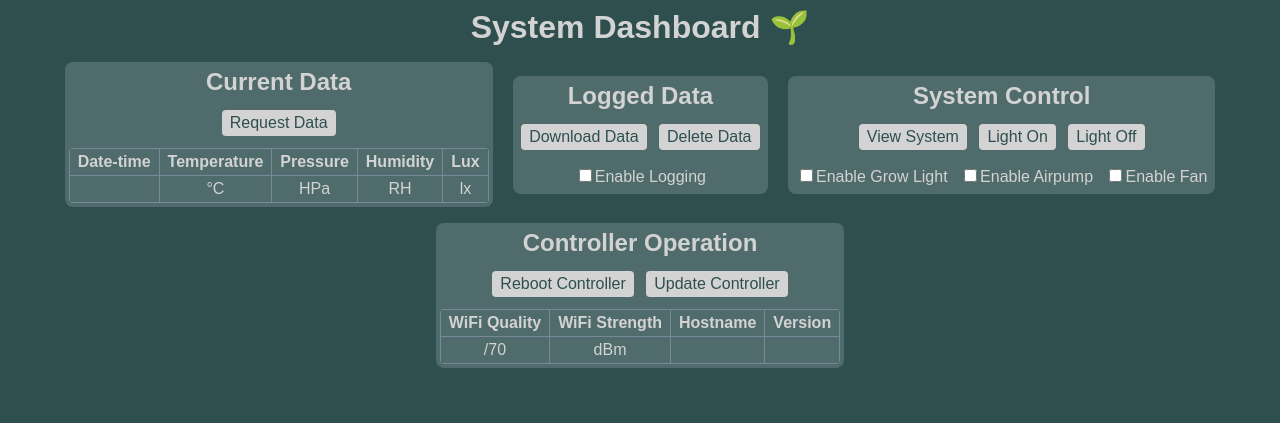
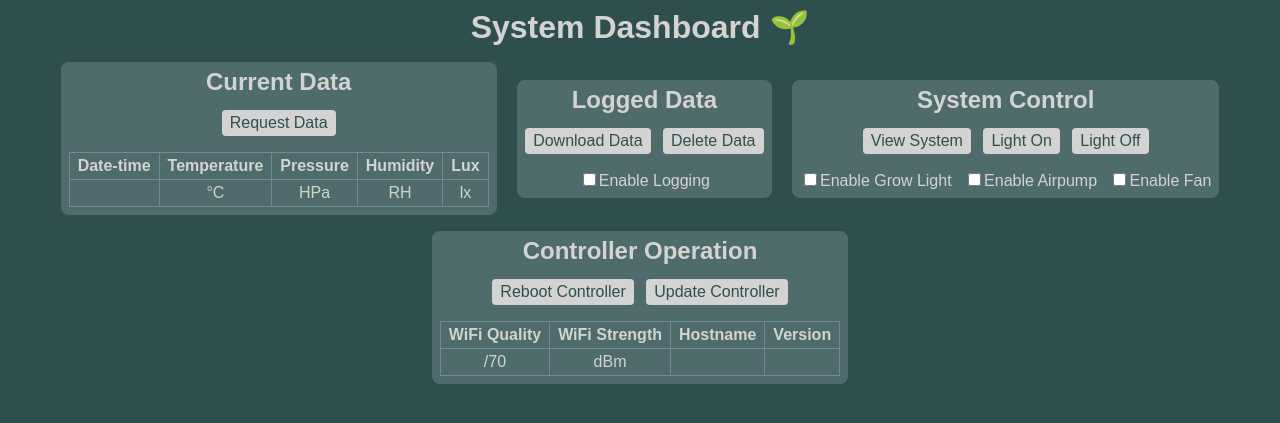
Before and after one commit to tomfairhall/controller, a Flask app: template templates/index.html in a window 1280 px wide. Shown: the top 423 px of the page. Run offline with Flask 3, Linux system fonts and the light colour scheme; the template is opened without the code that fills it, so the values that code supplies are empty.

Commit message:
update tables

```diff
--- a/static/style.css
+++ b/static/style.css
@@ -38,7 +38,6 @@ table {
     overflow-x: auto;
     white-space: nowrap;
     border-collapse: collapse;
-    border-radius: .25em;
 }
 
 th, td {
--- a/templates/index.html
+++ b/templates/index.html
@@ -22,6 +22,7 @@
             <div class="internal">
                 <button onclick="window.location.href='request_data'" title="read data from sensors">Request Data</button>
             </div>
+            <div class="internal">
                 <table>
                     <tr>
                         <th>Date-time</th>
@@ -38,6 +39,7 @@
                         <td id="lux">{{ lux }}lx</td>
                     </tr>
             </table>
+            </div>
         </div>
 
         <!-- Logged Data -->
@@ -74,6 +76,7 @@
                 <button onclick="window.location.href='reboot_controller'" title="reboot controller in 1 minute">Reboot Controller</button>
                 <button onclick="window.location.href='update_controller'" title="update controller (after reboot)">Update Controller</button>
             </div>
+            <div class="internal">
                 <table>
                     <tr>
                         <th>WiFi Quality</th>
@@ -89,6 +92,7 @@
                     </tr>
                 </table>
             </div>
+        </div>
 
     </div>
 </body>
```
Lines whose indentation alone changed are shown as unchanged.
